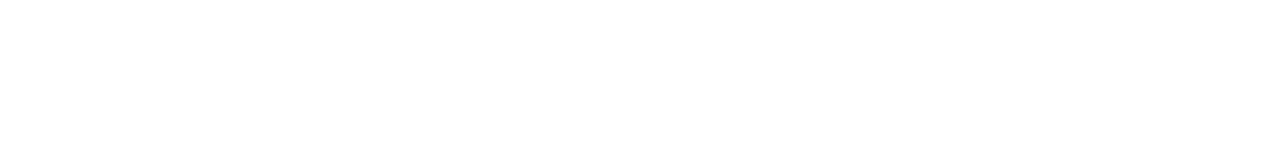
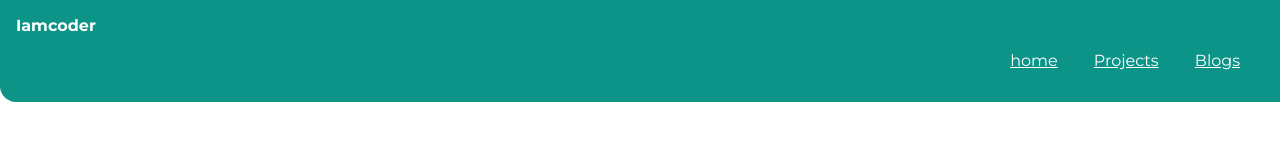
Before and after one commit to GAJWAR-AKASH/Adarsh-Balak, a plain HTML site: page blogs/blogs.html in a window 1280 px wide. Drawn offline with Linux system fonts and the light colour scheme.

Commit message:
Feature updated

```diff
--- a/blogs/blogs.html
+++ b/blogs/blogs.html
@@ -0,0 +1,23 @@
+<!DOCTYPE html>
+<html lang="en">
+<head>
+    <meta charset="UTF-8">
+    <meta http-equiv="X-UA-Compatible" content="IE=edge">
+    <meta name="viewport" content="width=device-width, initial-scale=1.0">
+    <title>blogs</title>
+    <link href="/styles.css" rel="stylesheet" />
+</head>
+<body>
+    <nav class="navigation container">
+        <div class="nav-head">Iamcoder</div>
+        <ul class=" ist-non-bullet bull">
+            <li class="list-in-line list-non-bullet">
+                <a class="nav-pills active" href="/">home</a>
+                <a class="nav-pills" href="/">Projects</a>
+                <a class="nav-pills" href="/">Blogs</a>
+            </li>
+        </ul>
+    </nav>
+
+</body>
+</html>
```
Also changed, not shown: component/components.html (+9 -9 lines), index.html (+12 -11 lines), projects/projects.html (+22 -0 lines).
